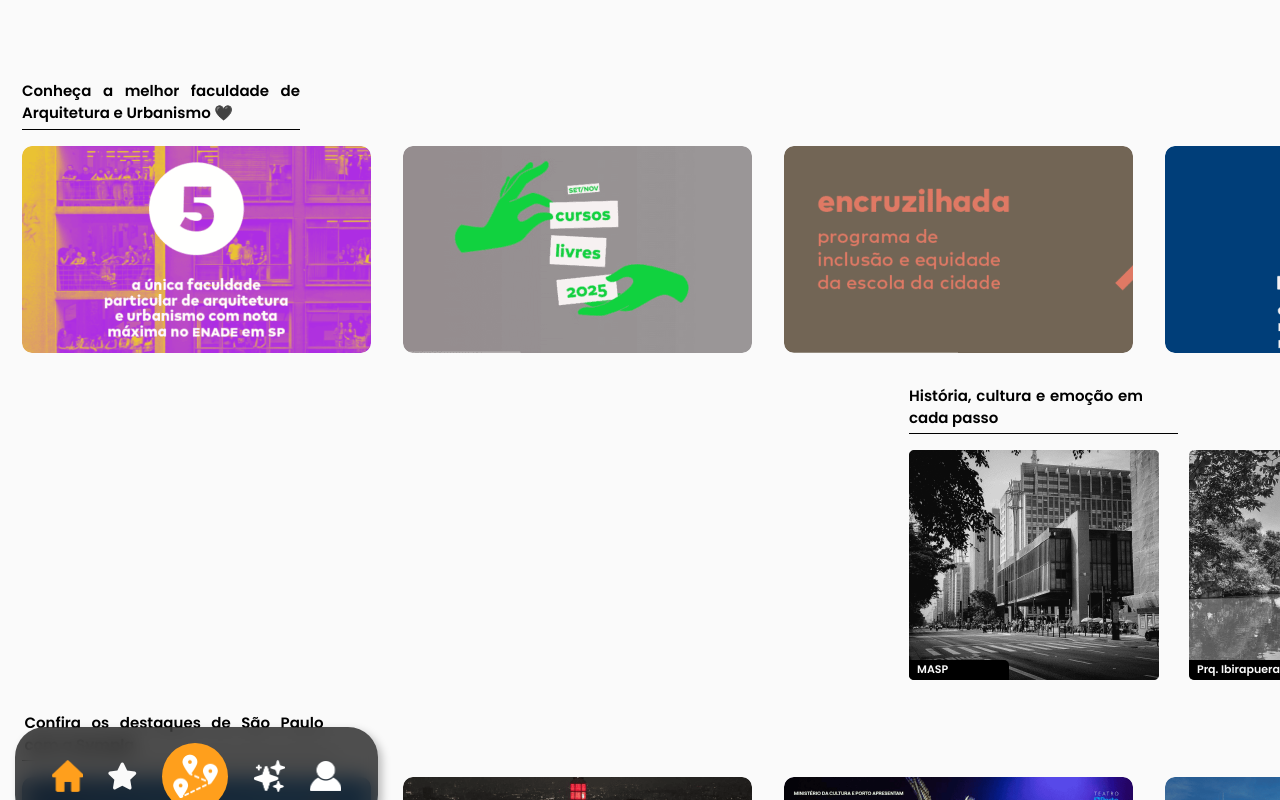
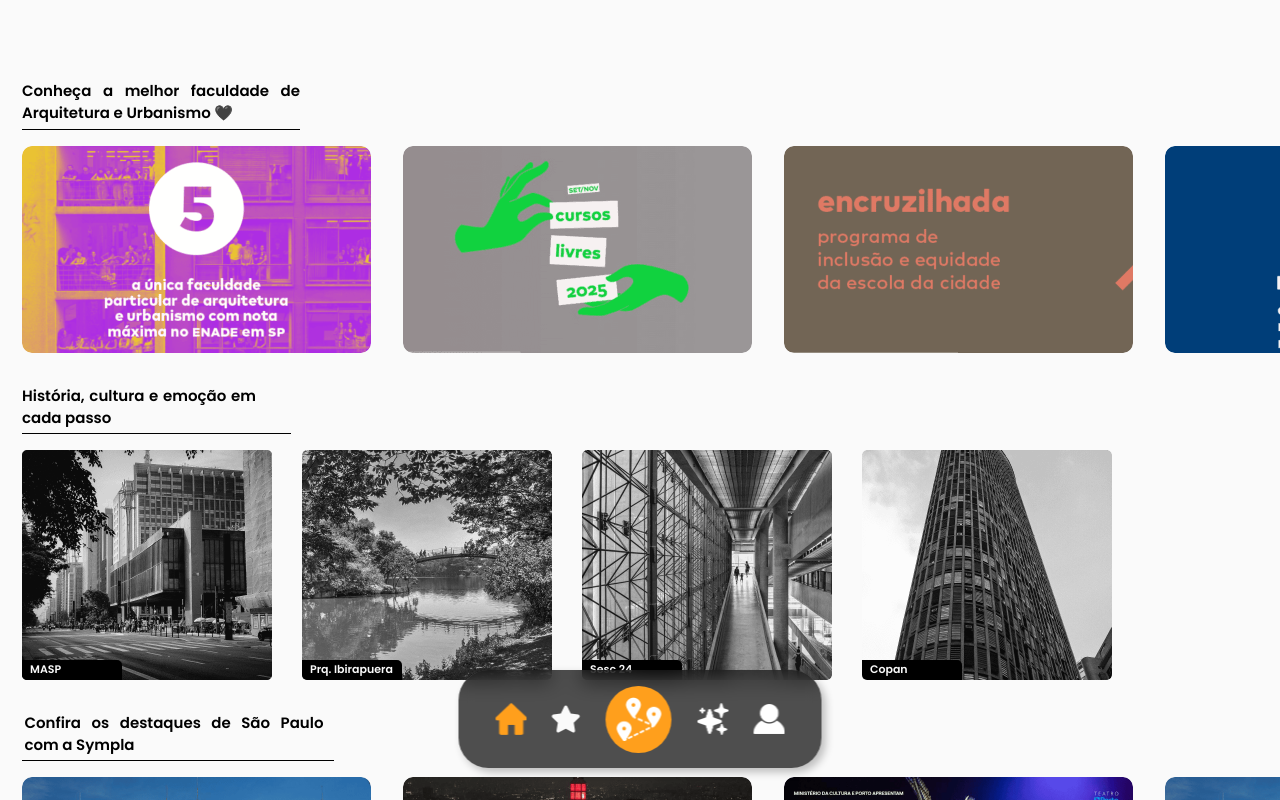
Before and after one commit to Guia-EC/Guia-EC, a Next.js app: page / in a window 1280 px wide. Shown: the top 800 px of the page. Built offline with nearby package versions, Linux system fonts and the light colour scheme; what @mui/material-nextjs would draw is missing.

Commit message:
Alinhamento dos dois sliders para a esquerda, comportamento e posicionamento da navbar corrigido

```diff
--- a/app/home205.module.css
+++ b/app/home205.module.css
@@ -21,17 +21,18 @@
 }
 .navbar {
   width: 22.688rem;
+  max-width: 500px;
   height: 6.125rem;
-  margin: 0 !important;
-  position: absolute;
-  top: 45.438rem;
-  left: 0.938rem;
+  position: fixed;
+  bottom: 2rem;
+  left: 50%;
+  transform: translateX(-50%);
   box-shadow: 4px 4px 8px rgba(0, 0, 0, 0.25);
   backdrop-filter: blur(10px);
   border-radius: var(--br-30);
   background-color: var(--color-gray-500);
   justify-content: center;
-  z-index: 5;
+  z-index: 1000;
 }
 .navbarOptions {
   justify-content: flex-start;
--- a/components/slider-cultura.module.css
+++ b/components/slider-cultura.module.css
@@ -1,6 +1,6 @@
 .sliderCultura {
   overflow: hidden;
-  align-items: center;
+  align-items: flex-start;
   gap: var(--gap-30);
   text-align: left;
   font-size: var(--font-size-11);
--- a/components/slider142.module.css
+++ b/components/slider142.module.css
@@ -1,5 +1,5 @@
 .slider1 {
-  width: 24.563rem;
+  width: 100%;
   flex-direction: column;
   align-items: flex-start;
   padding: 0 0 0 var(--padding-22);
--- a/components/slider343.module.css
+++ b/components/slider343.module.css
@@ -1,5 +1,5 @@
 .slider3 {
-  width: 24.563rem;
+  width: 100%;
   padding: 0 0 0 var(--padding-22);
   box-sizing: border-box;
   gap: var(--gap-16);
```
